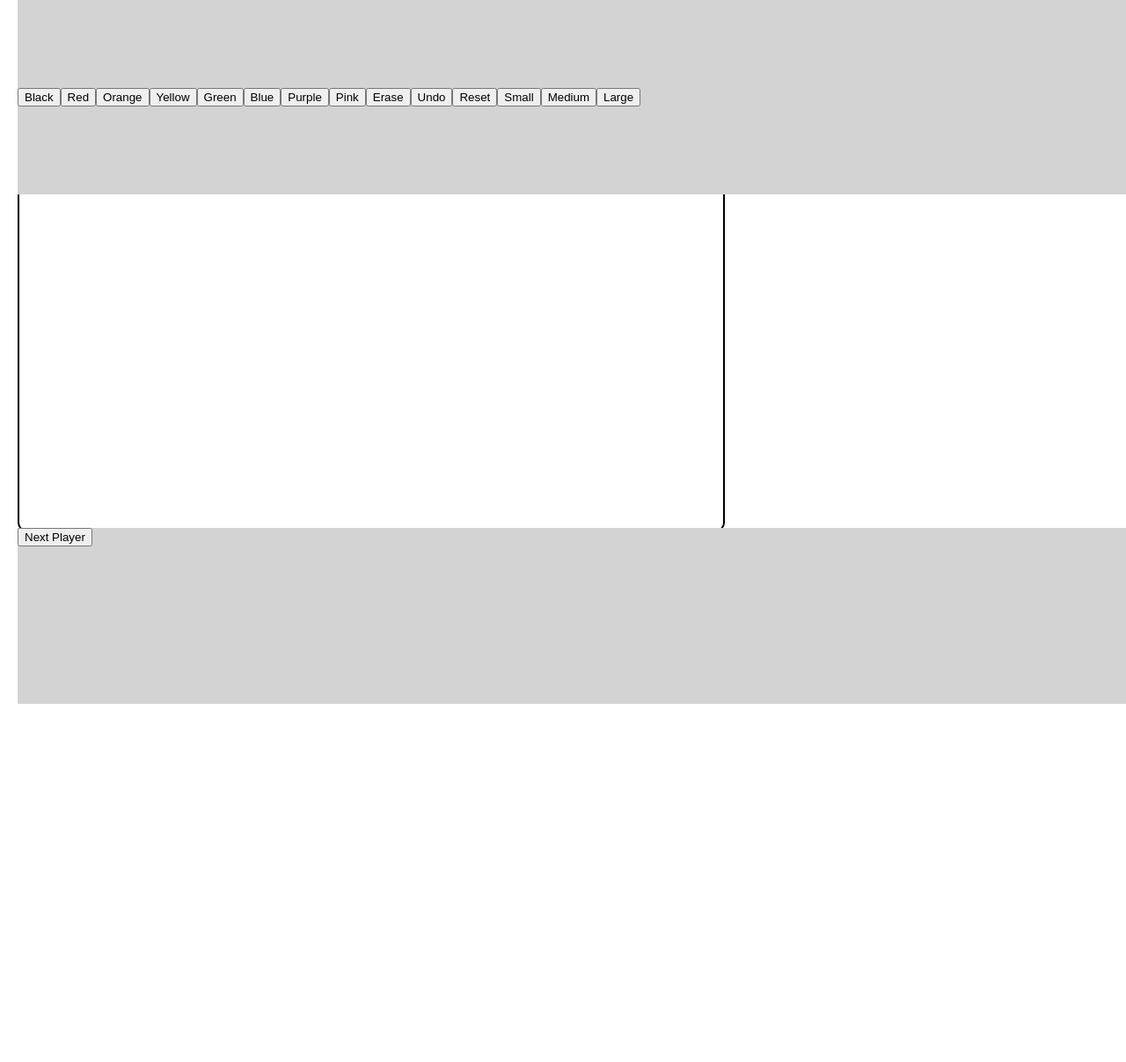
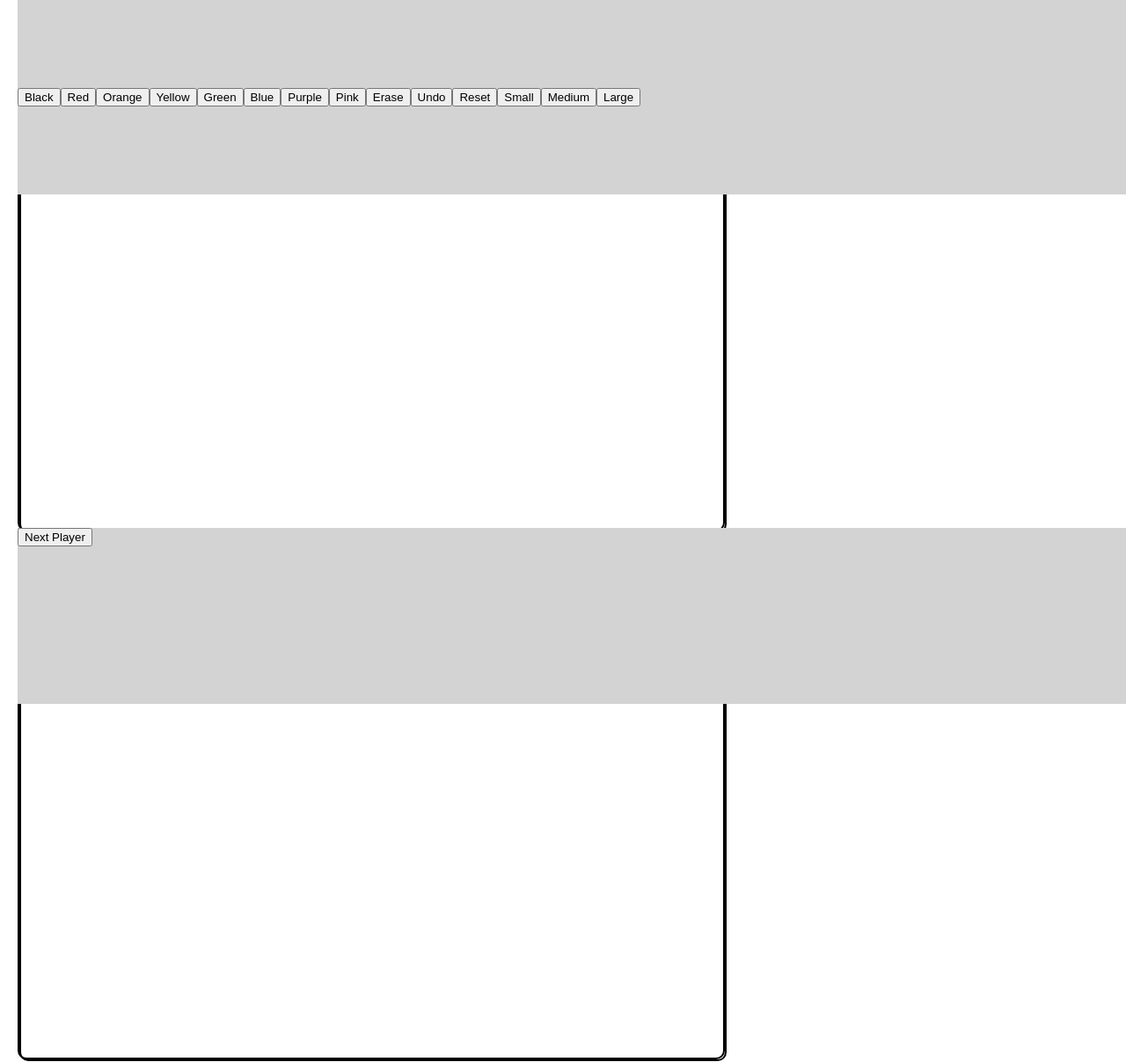
Before and after one commit to elizasohn/exquisite-corpse, a React (Create React App) app: page / in a window 1280 px wide. Shown: the whole page at 88% size. Before the commit the page ends 800 px from the top, so only its background shows below. Built offline with nearby package versions, Linux system fonts and the light colour scheme.

Commit message:
start to refactor

```diff
--- a/src/App.css
+++ b/src/App.css
@@ -8,22 +8,25 @@ body {
 } */
 .drawArea {
   width: 800px;
-  height: 800px;
+  height: 600px;
   border: 2px solid black;
   border-radius: 10px;
   cursor: crosshair;
   z-index: -1;
   position: absolute;
-  top: -200px;
+  top: 0px;
   bottom: 0;
 }
 .drawArea2 {
-  width: 400px;
-  height: 400px;
+  width: 800px;
+  height: 600px;
   border: 2px solid black;
   border-radius: 10px;
-  float: left;
   cursor: crosshair;
+  z-index: -1;
+  position: absolute;
+  top: 600px;
+  bottom: 0;
 }
 
 .path {
--- a/src/App.js
+++ b/src/App.js
@@ -1,32 +1,28 @@
 import React from "react";
-import logo from "./logo.svg";
 import "./App.css";
 import ReactDOM from "react-dom";
-import Drawing from "./components/Drawing";
+// import Drawing from "./components/Drawing";
 import { connect } from "react-redux";
+import DrawingPad from './components/DrawingPad';
 
-// class Drawing {
-//   constructor() {
-//     this.lines = [];
-//     this.drawArea = n
-//   }
-// }
 
 class App extends React.Component {
   constructor(props) {
     super(props);
 
     this.state = {
-      lines: [],
+      lines1: [],
+      lines2: [],
+      lines3: [],
       isDrawing: false,
       drawArea: 0,
     };
 
-    this.handleColorChange = this.handleColorChange.bind(this);
-    this.handleStrokeChange = this.handleStrokeChange.bind(this);
-    this.handleMouseDown = this.handleMouseDown.bind(this);
-    this.handleMouseMove = this.handleMouseMove.bind(this);
-    this.handleMouseUp = this.handleMouseUp.bind(this);
+    // this.handleColorChange = this.handleColorChange.bind(this);
+    // this.handleStrokeChange = this.handleStrokeChange.bind(this);
+    // this.handleMouseDown = this.handleMouseDown.bind(this);
+    // this.handleMouseMove = this.handleMouseMove.bind(this);
+    // this.handleMouseUp = this.handleMouseUp.bind(this);
 
   }
 
@@ -52,45 +48,45 @@ class App extends React.Component {
     document.removeEventListener("mouseup", this.handleMouseUp);
   }
 
-  handleMouseDown(mouseEvent) {
-    if (mouseEvent.button != 0) {
-      return;
-    }
+  // handleMouseDown(mouseEvent) {
+  //   if (mouseEvent.button != 0) {
+  //     return;
+  //   }
 
-    const point = this.relativeCoordinatesForEvent(mouseEvent);
+  //   const point = this.relativeCoordinatesForEvent(mouseEvent);
 
-    this.setState(prevState => ({
-      lines: [...prevState.lines, { color: this.props.color, stroke: this.props.stroke, points: [point] }],
-      isDrawing: true
-    }));
-  }
+  //   this.setState(prevState => ({
+  //     lines: [...prevState.lines, { color: this.props.color, stroke: this.props.stroke, points: [point] }],
+  //     isDrawing: true
+  //   }));
+  // }
 
-  handleMouseMove(mouseEvent) {
-    if (!this.state.isDrawing) {
-      return;
-    }
+  // handleMouseMove(mouseEvent) {
+  //   if (!this.state.isDrawing) {
+  //     return;
+  //   }
 
-    const point = this.relativeCoordinatesForEvent(mouseEvent);
+  //   const point = this.relativeCoordinatesForEvent(mouseEvent);
 
-    this.setState(prevState => {
-      const safeLines = [...prevState.lines];
-      safeLines[safeLines.length - 1].points = [
-        ...safeLines[safeLines.length - 1].points
-      ];
-      safeLines[safeLines.length - 1].points.push(point);
-      console.log(safeLines);
+  //   this.setState(prevState => {
+  //     const safeLines = [...prevState.lines];
+  //     safeLines[safeLines.length - 1].points = [
+  //       ...safeLines[safeLines.length - 1].points
+  //     ];
+  //     safeLines[safeLines.length - 1].points.push(point);
+  //     console.log(safeLines);
 
-      return {
-        color: this.props.color,
-        stroke: this.props.stroke,
-        lines: safeLines
-      };
-    });
-  }
+  //     return {
+  //       color: this.props.color,
+  //       stroke: this.props.stroke,
+  //       lines: safeLines
+  //     };
+  //   });
+  // }
 
-  handleMouseUp() {
-    this.setState({ isDrawing: false });
-  }
+  // handleMouseUp() {
+  //   this.setState({ isDrawing: false });
+  // }
 
   handleColorChange(color) {
     this.props.dispatch({
@@ -107,44 +103,44 @@ class App extends React.Component {
   }
 
   undoLine() {
-    if (this.state.lines === [] ) {
+    console.log(this.state);
+
+    if (this.state.lines1 === [] ) {
       return;
     }
 
     this.setState(prevState => {
-      const safeLines = [...prevState.lines];
+      const newState = {...prevState}
+      const safeLines = [...newState.lines1];
       safeLines.pop();
-      return {
-        color: this.props.color,
-        stroke: this.props.stroke,
-        lines: safeLines
-      }
+      newState.lines1 = safeLines;
+      return newState;
     });
   }
 
-  reset() {
-    if (this.state.lines === [] ) {
-      return;
-    }
+  // reset() {
+  //   if (this.state.lines === [] ) {
+  //     return;
+  //   }
 
-    this.setState(prevState => {
-      const safeLines = [];
+  //   this.setState(prevState => {
+  //     const safeLines = [];
 
-      return {
-        color: this.props.color,
-        stroke: this.props.stroke,
-        lines: safeLines
-      }
-    });
-  }
+  //     return {
+  //       color: this.props.color,
+  //       stroke: this.props.stroke,
+  //       lines: safeLines
+  //     }
+  //   });
+  // }
 
-  relativeCoordinatesForEvent(mouseEvent) {
-    const boundingRect = this.refs.drawArea.getBoundingClientRect();
-    return {
-      x: mouseEvent.clientX - boundingRect.left,
-      y: mouseEvent.clientY - boundingRect.top
-    };
-  }
+  // relativeCoordinatesForEvent(mouseEvent) {
+  //   const boundingRect = this.refs.drawArea.getBoundingClientRect();
+  //   return {
+  //     x: mouseEvent.clientX - boundingRect.left,
+  //     y: mouseEvent.clientY - boundingRect.top
+  //   };
+  // }
 
   // exportImage(imageType) {
   //   return new Promise((resolve, reject) => {
@@ -212,10 +208,23 @@ class App extends React.Component {
         <div
           className="drawArea"
           ref="drawArea"
-          onMouseDown={this.handleMouseDown}
-          onMouseMove={this.handleMouseMove}
         >
-          <Drawing lines={this.state.lines} />
+          <DrawingPad
+          color={this.props.color}
+          stroke={this.props.stroke}
+          lines={this.state.lines1}
+          />
+        </div>
+        <div
+          className="drawArea2"
+          ref="drawArea2"
+          // onMouseDown={this.handleMouseDown}
+          // onMouseMove={this.handleMouseMove}
+        >
+          <DrawingPad
+          color={this.props.color}
+          stroke={this.props.stroke}
+          lines={this.state.lines2} />
         </div>
 
         <div className="footer">
@@ -230,7 +239,8 @@ ReactDOM.render(<App />, document.getElementById("root"));
 
 const mapStateToProps = state => ({
   color: state.colorChangerReducer.color,
-  stroke: state.strokeChangerReducer.stroke
+  stroke: state.strokeChangerReducer.stroke,
+
 });
 
 export default connect(mapStateToProps)(App);
--- a/src/components/Drawing.jsx
+++ b/src/components/Drawing.jsx
@@ -1,5 +1,4 @@
 import React from "react";
-import PropTypes from "prop-types";
 import DrawingLine from "./DrawingLine";
 
 function Drawing({ lines }) {
--- a/src/components/DrawingLine.jsx
+++ b/src/components/DrawingLine.jsx
@@ -1,7 +1,5 @@
 import React from "react";
 import styled from "styled-components";
-import PropTypes from "prop-types";
-import { connect } from "react-redux";
 
 const Path = styled.path`
   fill: none;
--- /dev/null
+++ b/src/components/DrawingPad.jsx
@@ -0,0 +1,137 @@
+import React from "react";
+import "../App.css";
+import Drawing from "./Drawing";
+
+class DrawingPad extends React.Component {
+    constructor(props) {
+      super(props);
+
+      this.state = {
+        isDrawing: false,
+        drawArea: 0,
+      };
+
+      this.handleMouseDown = this.handleMouseDown.bind(this);
+      this.handleMouseMove = this.handleMouseMove.bind(this);
+      this.handleMouseUp = this.handleMouseUp.bind(this);
+
+    }
+    componentDidMount() {
+        document.addEventListener("mouseup", this.handleMouseUp);
+      }
+
+      componentWillUnmount() {
+        document.removeEventListener("mouseup", this.handleMouseUp);
+      }
+
+      handleMouseDown(mouseEvent) {
+        if (mouseEvent.button !== 0) {
+          return;
+        }
+
+        const point = this.relativeCoordinatesForEvent(mouseEvent);
+
+        this.setState(prevState => ({
+          lines: [...prevState.lines, { color: this.props.color, stroke: this.props.stroke, points: [point] }],
+          isDrawing: true
+        }));
+      }
+
+      handleMouseMove(mouseEvent) {
+        if (!this.state.isDrawing) {
+          return;
+        }
+
+        const point = this.relativeCoordinatesForEvent(mouseEvent);
+
+        this.setState(prevState => {
+          const safeLines = [...prevState.lines];
+          safeLines[safeLines.length - 1].points = [
+            ...safeLines[safeLines.length - 1].points
+          ];
+          safeLines[safeLines.length - 1].points.push(point);
+          console.log(safeLines);
+
+          return {
+            color: this.props.color,
+            stroke: this.props.stroke,
+            lines: safeLines
+          };
+        });
+      }
+
+      handleMouseUp() {
+        this.setState({ isDrawing: false });
+      }
+
+
+
+      undoLine() {
+        if (this.props.lines === [] ) {
+          return;
+        }
+
+        this.setState(prevState => {
+            const newState = {...prevState}
+            const safeLines = [...newState.lines];
+            safeLines.pop();
+            newState.lines = safeLines;
+            return newState;
+          });
+        }
+    //     this.setState(prevState => {
+    //       const safeLines = [...prevState.lines];
+    //       safeLines.pop();
+    //       return {
+    //         color: this.props.color,
+    //         stroke: this.props.stroke,
+    //         lines: safeLines
+    //       }
+    //     });
+    //   }
+
+      reset() {
+        if (this.props.lines === [] ) {
+          return;
+        }
+
+        this.setState(prevState => {
+          const safeLines = [];
+
+          return {
+            color: this.props.color,
+            stroke: this.props.stroke,
+            lines: safeLines
+          }
+        });
+      }
+
+      relativeCoordinatesForEvent(mouseEvent) {
+        const boundingRect = this.refs.drawArea.getBoundingClientRect();
+        return {
+          x: mouseEvent.clientX - boundingRect.left,
+          y: mouseEvent.clientY - boundingRect.top
+        };
+      }
+
+
+  render() {
+    return (
+        <div
+            onMouseDown={this.handleMouseDown}
+            onMouseMove={this.handleMouseMove}
+            className="drawArea"
+            ref="drawArea">
+            <Drawing lines={this.props.lines} />
+        </div>
+         );
+    }
+  }
+
+//   const mapStateToProps = state => ({
+//     color: state.colorChangerReducer.color,
+//     stroke: state.strokeChangerReducer.stroke
+//   });
+
+
+export default DrawingPad;
--- a/src/index.js
+++ b/src/index.js
@@ -2,7 +2,6 @@ import React from "react";
 import ReactDOM from "react-dom";
 import "./index.css";
 import App from "./App";
-import { List, Map } from "immutable";
 import * as serviceWorker from "./serviceWorker";
 import { Provider } from "react-redux";
 import rootReducer from "./reducers/index";
```
